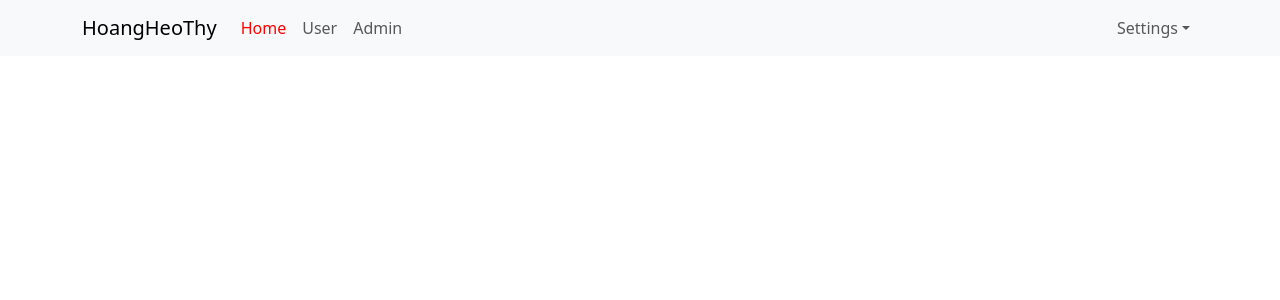
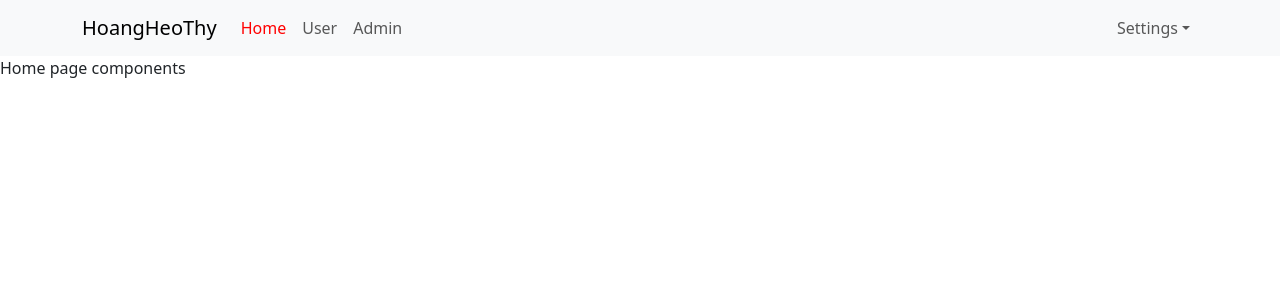
Before and after one commit to hoangle030799/newReactJs, a React (Create React App) app: page / in a window 1280 px wide. Shown: the top 300 px of the page. Built offline with nearby package versions, Linux system fonts and the light colour scheme.

Commit message:
video 51

```diff
--- a/src/components/Header/Header.js
+++ b/src/components/Header/Header.js
@@ -8,7 +8,7 @@
     return (
         <Navbar expand="lg" className="bg-body-tertiary">
             <Container>
-                <Navbar.Brand href="#home">HoangHeoThy</Navbar.Brand>
+                <NavLink to = '/' className='navbar-brand'>HoangHeoThy</NavLink>
                 <Navbar.Toggle aria-controls="basic-navbar-nav" />
                 <Navbar.Collapse id="basic-navbar-nav">
                     <Nav className="me-auto">
@@ -21,11 +21,9 @@
                     </Nav>
                     <Nav>
                         <NavDropdown title="Settings" id="basic-nav-dropdown">
-                            <NavDropdown.Item href="#action/3.1">Log in</NavDropdown.Item>
-                            <NavDropdown.Item href="#action/3.2">
-                                Profile
-                            </NavDropdown.Item>
-                            <NavDropdown.Item href="#action/3.3">log out</NavDropdown.Item>
+                            <NavDropdown.Item>Log in</NavDropdown.Item>
+                            <NavDropdown.Item>Profile</NavDropdown.Item>
+                            <NavDropdown.Item>log out</NavDropdown.Item>
                         </NavDropdown>
                     </Nav>
                 </Navbar.Collapse>
--- /dev/null
+++ b/src/components/Home/HomePage.js
@@ -0,0 +1,8 @@
+const HomePage = (props) => {
+    return(
+        <div className="homepage-container">
+            Home page components
+        </div>
+    )
+}
+export default HomePage
--- a/src/index.js
+++ b/src/index.js
@@ -12,6 +12,7 @@
 } from 'react-router-dom';
 import User from './components/User/User';
 import Admin from './components/Admin/Admin';
+import HomePage from './components/Home/HomePage';
 
 const root = ReactDOM.createRoot(document.getElementById('root'));
 root.render(
@@ -20,6 +21,7 @@
     <BrowserRouter>
       <Routes>
         <Route path='/' element={<App />}>
+          <Route index element={<HomePage />} />
           <Route path='user' element={<User />} />
           <Route path='admin' element={<Admin />} />
         </Route>
```
